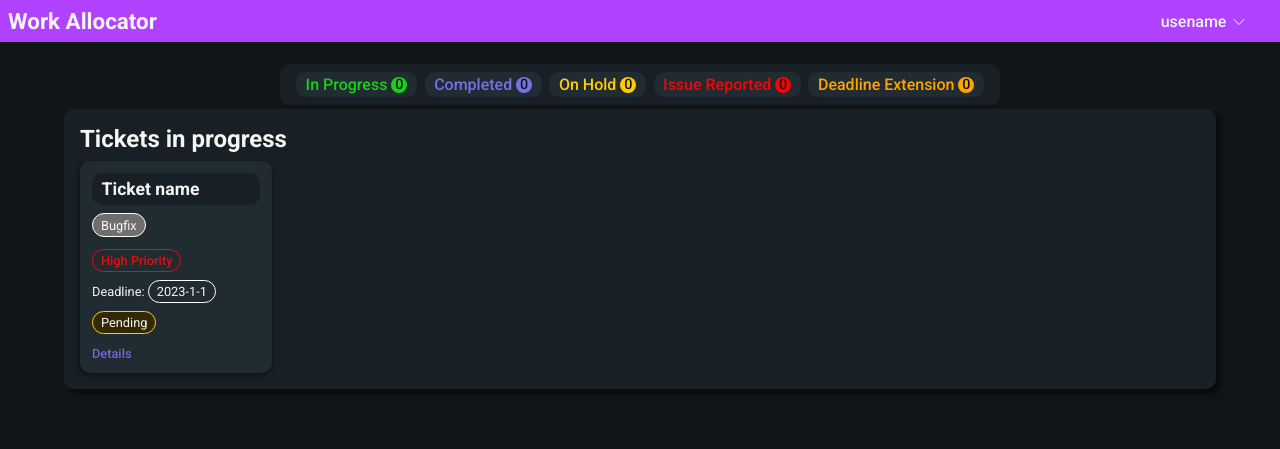
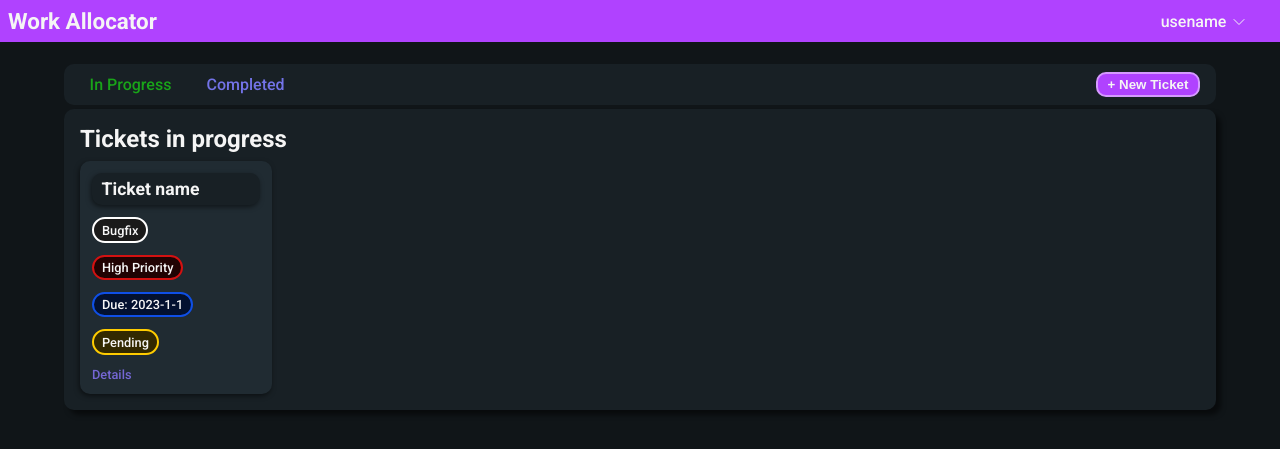
Before and after one commit to vyshnav856/work-allocation-algo, a PHP site: page /manage/manage.html in a window 1280 px wide. Shown: the top 449 px of the page. Run offline with PHP 8.4, Linux system fonts and the light colour scheme.

Commit message:
Added create task button, implemented js for create task button

```diff
--- a/manage/manage.css
+++ b/manage/manage.css
@@ -22,7 +22,7 @@ main {
 }
 
 .ticket-tab {
-	max-width: 45rem;
+	max-width: 90%;
 	min-height: 2rem;
 	margin: 0 auto;
 	padding: 0.5rem 1rem;
@@ -31,18 +31,28 @@ main {
 	display: flex;
 	align-items: center;
 	justify-content: space-between;
+	gap: 1rem;
 
 	background-color: var(--background-col-light);
 }
 
-.ticket-tab div {
-	background-color: var(--background-col-lighter);
+.ticket-tab__container {
+	display: flex;
+	gap: 1rem;
+}
+
+.ticket-tab__item {
 	padding: 0.2rem 0.6rem;
 	border-radius: 10px;
 	font-weight: 500;
+	cursor: pointer;
 }
 
-.ticket-tab div span {
+.ticket-tab__item:hover {
+	background-color: var(--background-col-lighter);
+}
+
+.ticket-tab__value {
 	border-radius: 50%;
 	color: var(--background-col);
 	font-size: 0.9rem;
@@ -55,49 +65,26 @@ main {
 	position: relative;
 }
 
-.ticket-tab div span p {
-	position: relative;
-	bottom: 1px;
-}
-
 .ticket-tab__progress {
 	color: var(--progress-col);
-}
-
-.ticket-tab__progress-value {
-	background-color: var(--progress-col);
 }
 
 .ticket-tab__completed {
 	color: var(--completed-col);
 }
 
-.ticket-tab__completed-value {
-	background-color: var(--completed-col);
+.ticket-tab__create-button {
+	background-color: var(--accent-col);
+	border: 2px solid hsl(275, 100%, 80%);
+	color: var(--text-col);
+	font-weight: 700;
+	border-radius: 10px;
+	padding: 0.2rem 0.6rem;
+	cursor: pointer;
 }
 
-.ticket-tab__hold {
-	color: var(--hold-col);
-}
-
-.ticket-tab__hold-value {
-	background-color: var(--hold-col);
-}
-
-.ticket-tab__issue {
-	color: var(--issue-col);
-}
-
-.ticket-tab__issue-value {
-	background-color: var(--issue-col);
-}
-
-.ticket-tab__extend {
-	color: var(--extend-col);
-}
-
-.ticket-tab__extend-value {
-	background-color: var(--extend-col);
+.ticket-tab__create-button:active {
+	background-color: hsl(275, 100%, 50%);
 }
 
 .ticket-panel-container {
--- a/manage/manage.html
+++ b/manage/manage.html
@@ -7,6 +7,7 @@
 
 		<title>Manage Tasks</title>
 		<link rel="stylesheet" href="../shared.css">
+		<link rel="stylesheet" href="create-task-modal.css">
 		<link rel="stylesheet" href="manage.css">
 
 		<link rel="preconnect" href="https://fonts.googleapis.com">
@@ -30,12 +31,73 @@
 		</header>
 
 		<main>
+			<div class="overlay">
+
+			</div>
+
+			<article class="create-ticket">
+				<header>
+					<h2>Create a new ticket!</h2>
+					<button class="cancel-ticket-create">Cancel</button>
+				</header>
+
+
+				<form class="create-form">
+					<input required id="task-name" type="text" placeholder="Task Name">
+
+					<div class="type-selector">
+						<h4>Type of task</h4>
+						<input value="bugfix" required name="t-type" type="radio" id="fix-bug">
+						<label for="fix-bug">Bugfix</label>
+						<input value="newf" required name="t-type" type="radio" id="fix-new">
+						<label for="fix-new">New Feature</label>
+						<input value="update" required name="t-type" type="radio" id="fix-update">
+						<label for="fix-update">Update</label>
+					</div>
+
+					<div class="type-selector">
+						<h4>Priority Level</h4>
+						<input value="low" required name="priority" type="radio" id="low-p">
+						<label for="low-p">Low</label>
+						<input value="med" required name="priority" type="radio" id="med-p">
+						<label for="med-p">Medium</label>
+						<input value="high" required name="priority" type="radio" id="high-p">
+						<label for="high-p">High</label>
+					</div>
+
+					<div class="num-select">
+						<label for="difficulty">Difficulty Level</label>
+						<input required id="difficulty" value="3" type="number" min="1" max="5">
+					</div>
+
+					<div class="num-select">
+						<label for="deadline">Days to complete</label>
+						<input value="7" required id="deadline" type="number" min="0" max="365">
+					</div>
+
+					<div class="type-dropdown">
+						<label for="dev">Type of developer</label>
+						<select required id="dev" name="dev">
+							<option value="choose">Choose</option>
+							<option value="frontend">Frontend</option>
+							<option value="backend">Backend</option>
+							<option value="full-stack">Full Stack</option>
+							<option value="cloud">Cloud</option>
+							<option value="aiml">AI/ML</option>
+						</select>
+					</div>
+
+					<button class="but create-task-sumbit" type="submit">Create new ticket</button>
+				</form>
+			</article>
+
 			<div class="ticket-tab">
-				<div class="ticket-tab__progress">In Progress 	<span class="ticket-tab__progress-value"><p>0</p></span></div>
-				<div class="ticket-tab__completed">Completed 	<span class="ticket-tab__completed-value"><p>0</p></span></div>
-				<div class="ticket-tab__hold">On Hold		<span class="ticket-tab__hold-value"><p>0</p></span></div>
-				<div class="ticket-tab__issue">Issue Reported 	<span class="ticket-tab__issue-value"><p>0</p></span></div>
-				<div class="ticket-tab__extend">Deadline Extension 	<span class="ticket-tab__extend-value"><p>0</p></span></div>
+				<div class="ticket-tab__container">
+					<div class="ticket-tab__item ticket-tab__progress ">In Progress</div>
+					<div class="ticket-tab__item ticket-tab__completed">Completed</div>
+				</div>
+
+				<button class="ticket-tab__create-button">+ New Ticket</button>
 			</div>
 
 			<div class="ticket-panel-container">
@@ -49,7 +111,7 @@
 
 						<p class="ticket__priority">High Priority</p>
 
-						<p class="ticket__deadline">Deadline: <span class="ticket__date">2023-1-1</span></p>
+						<p class="ticket__deadline">Due: <span class="ticket__date">2023-1-1</span></p>
 
 						<p class="ticket__status">Pending</p>
 
@@ -58,6 +120,7 @@
 
 				</div>
 			</div>
+
 		</main>
 	</body>
 </html>
--- a/manage/manage.js
+++ b/manage/manage.js
@@ -0,0 +1,38 @@
+const createNewTaskButton = document.querySelector(".ticket-tab__create-button")
+const createTicketCard = document.querySelector(".create-ticket")
+const createTicketOverlay = document.querySelector(".overlay")
+const cancelTicketCreateButton = document.querySelector(".cancel-ticket-create")
+const createTicketForm = document.querySelector(".create-form")
+
+createNewTaskButton.addEventListener("click", () => {
+	createTicketOverlay.style.display = "block"
+	createTicketCard.style.display = "block"
+})
+
+cancelTicketCreateButton.addEventListener("click", () => {
+	createTicketCard.style.display = "none"
+	createTicketOverlay.style.display = "none"
+})
+
+createTicketForm.addEventListener("submit", (e) => {
+	e.preventDefault()
+
+	const name = document.querySelector("#task-name").value
+	const taskType = document.querySelector("input[name='t-type']:checked").value
+	const priority = document.querySelector("input[name='priority']:checked").value
+	const difficulty = Number(document.querySelector("#difficulty").value)
+	const deadline = Number(document.querySelector("#deadline").value)
+	const dev = document.querySelector("#dev")
+	const selectedDev = dev.options[dev.selectedIndex].value
+
+	const formData = {
+		name,
+		taskType,
+		priority,
+		difficulty,
+		deadline,
+		selectedDev,
+	}
+
+	console.log(formData);
+})
--- a/shared.css
+++ b/shared.css
@@ -12,11 +12,13 @@
 	--accent-col: #b042ff;
 	--accent-col-active: #b042ff9f;
 
-	--progress-col: rgb(24, 209, 24);
+	--progress-col: rgb(25, 165, 25);
 	--completed-col: rgb(115, 115, 232);
 	--hold-col: rgb(255, 204, 0);
 	--issue-col: red;
 	--extend-col: orange;
+
+	--shadow: -1px 2px 5px rgba(0, 0, 0, 0.5);
 }
 
 body {
@@ -81,46 +83,45 @@ body {
 	padding: 0.75rem;
 	width: 12rem;
 	font-size: 0.8rem;
+	font-weight: 500;
 }
 
 /* name, type, priority, deadline, status */
 
 .ticket__name {
 	font-size: 1.1rem;
-	margin-bottom: 0.5rem;
+	margin-bottom: 0.75rem;
 	background-color: var(--background-col-light);
 	border-radius: 10px;
 	padding: 0.4rem 0.6rem;
+	box-shadow: -1px 2px 5px rgba(0, 0, 0, 0.5);
 }
 
 .ticket__type {
 	width: fit-content;
-	background-color: rgb(113, 110, 110);
+	background-color: hsl(0, 0%, 10%);
 	padding: 0.2rem 0.5rem;
 	border-radius: 100rem;
-	border: 1px solid white;
+	border: 2px solid white;
 	margin-bottom: 0.75rem;
 }
 
 .ticket__priority {
-	color: rgb(219, 18, 18);
-	font-weight: 500;
 	padding: 0.2rem 0.5rem;
 	border-radius: 100rem;
-	border: 1px solid rgb(219, 18, 18);
+	border: 2px solid hsl(0, 85%, 45%);
+	background-color: hsl(0, 85%, 7%);
 	margin-bottom: 0.75rem;
 	width: fit-content;
 }
 
 .ticket__deadline {
 	margin-bottom: 0.75rem;
-}
-
-.ticket__date {
 	padding: 0.2rem 0.5rem;
 	border-radius: 100rem;
-	border: 1px solid white;
-	margin-bottom: 0.5rem;
+	border: 2px solid hsl(222, 88%, 48%);
+	background-color: hsl(222, 88%, 10%);
+	width: fit-content;
 }
 
 .ticket__status {
@@ -128,7 +129,7 @@ body {
 	margin-bottom: 0.5rem;
 	padding: 0.2rem 0.5rem;
 	border-radius: 100rem;
-	border: 1px solid var(--hold-col);
+	border: 2px solid var(--hold-col);
 	margin-bottom: 0.75rem;
 	background-color: hsl(48, 100%, 10%);
 }
```
Also changed, not shown: manage/create-task-modal.css (added, +124 -0 lines), test.html (added, +76 -0 lines).
